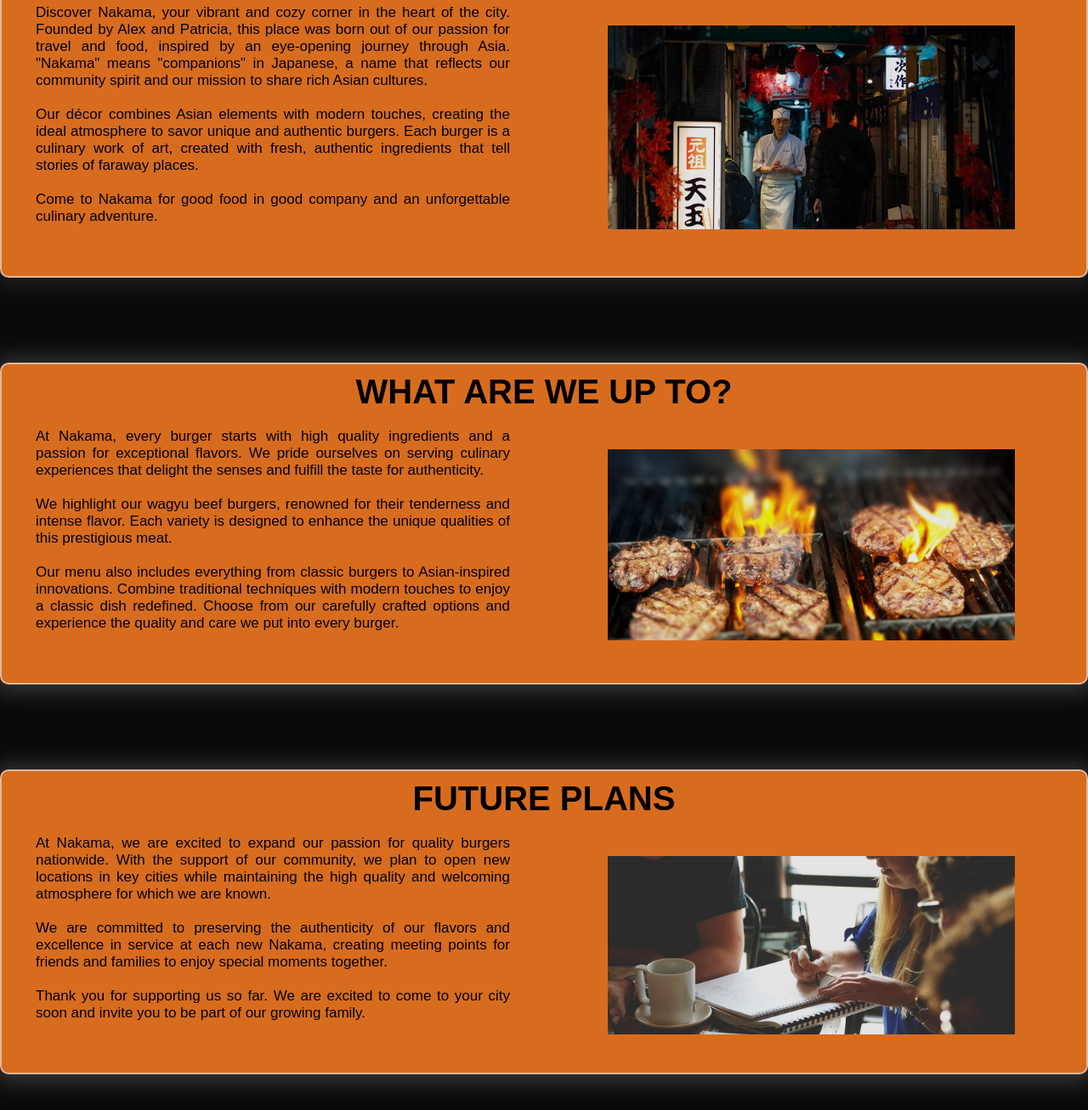
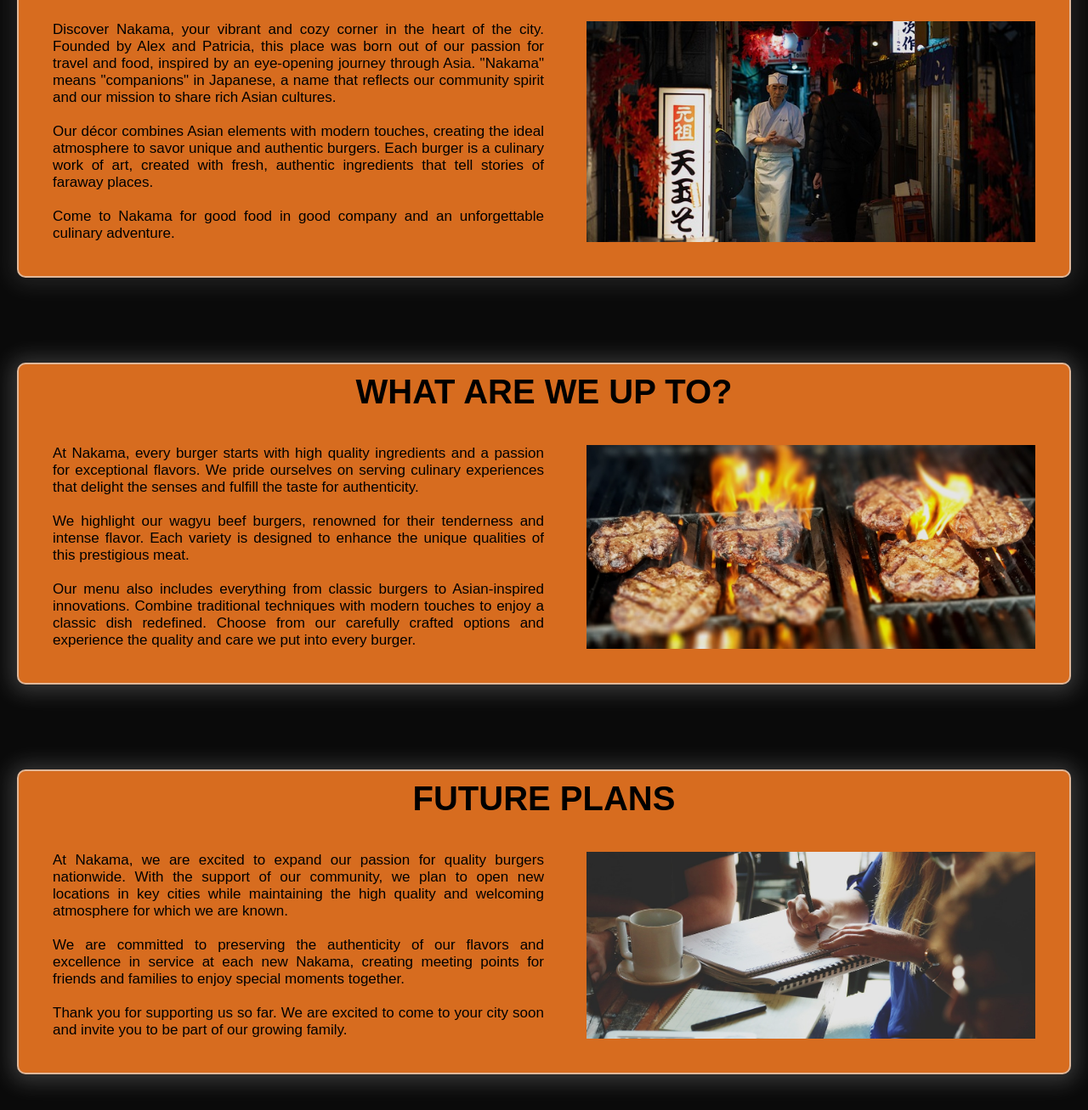
Before and after one commit to pxtricixdev/FrontNakama, a website: page html/nosotros.html in a window 1280 px wide. Shown: the part 292-1599 px from the top of the page at 85% size. Drawn offline with nearby package versions, Linux system fonts and the light colour scheme; a web font is replaced by a local one.

Commit message:
Revision de responsive y mejoras.

```diff
--- a/css/nosotros.css
+++ b/css/nosotros.css
@@ -206,6 +206,77 @@ body {
 }
 
 /*------------------ main -------------------*/
+
+@media only screen and (max-width: 2560px){
+    .texto{
+        text-align: justify;
+        font-family: "Unbounded", sans-serif;
+        max-width: 50%;
+    }
+    .our{
+        display: flex;
+        flex-direction: row;
+        margin: 40px;
+        gap: 50px;
+    }
+    .tokyo {
+        display: flex;
+        align-items: center;
+        background: url(../imgNosotros/Urban.jpg);
+        background-size: cover;
+        background-repeat: no-repeat;
+        background-position: center;
+        width: 100%;
+    }
+    .parrilla {
+        display: flex;
+        align-items: center;
+        background: url(../imgNosotros/parrilla.jpg);
+        background-size: cover;
+        background-repeat: no-repeat;
+        background-position: center;
+        width: 100%;
+    }
+    .plan{
+        display: flex;
+        align-items: center;
+        background: url(../imgNosotros/plan.jpg);
+        background-size: cover;
+        background-repeat: no-repeat;
+        background-position: center;
+        width: 100%;
+    }
+    .container2{
+        margin-left: auto;
+        margin-top: 100px;
+        max-width: 1400px;
+        background-color: #ee7722;
+        opacity: 0.9;
+        z-index: 1;
+        font-size: 17px;
+        margin-top: 100px;
+        color: #000;
+        border-radius: 10px;
+        border: 2px solid #ffffff9d;
+        box-shadow: 0px 2px 24px 8px rgba(255, 255, 255, 0.2);
+    }
+}
+@media only screen and (max-width: 1450px){
+    .container2 {
+        margin-left: 20px;
+    }
+}
+
+@media only screen and (max-width: 1000px){
+    .texto {
+        max-width: 100%;
+    }
+    .tokyo, .parrilla, .plan {
+        display: none;
+    }
+
+}
+
 h2{
     text-align: center;
     font-family: "Darumadrop One", sans-serif;
@@ -213,18 +284,6 @@ h2{
     margin-top: 10px;
 }
 
-.texto{
-    text-align: justify;
-    margin-left: 40px; margin-right: 40px; margin-bottom: 60px;
-    font-family: "Unbounded", sans-serif;
-}
-
-.our{
-    display: grid;
-    grid-template-columns: repeat(2,1fr);
-}
-
-/*primer div*/
 .container1 h2, .container2 h2, .container3 h2 {
     color: var(--black);
     font-size: 40px;
@@ -232,11 +291,14 @@ h2{
 
 .container1, .container2, .container3 {
     transition: 0.2s ease-in-out;
+    margin-right: 20px;
 }
 
+/*----primer card---- */
 .container1{
     margin-top: 100px;
     max-width: 1400px;
+    margin-left: 20px;
     background-color: var(--orange);
     opacity: 0.9;
     z-index: 1;
@@ -247,54 +309,11 @@ h2{
     box-shadow: 0px 2px 24px 8px rgba(255, 255, 255, 0.1);
 }
 
-/*Tokyo*/
-.tokyo {
-    display: flex;
-    align-items: center;
-    background: url(../imgNosotros/Urban.jpg);
-    background-size: cover;
-    background-repeat: no-repeat;
-    width: 75%;
-    height: 75%;
-    margin-left: 75px;
-    margin-top: 25px;
-}
-
-/*segundo div*/
-
-.container2{
-    margin-left: auto;
-    margin-top: 100px;
-    max-width: 1400px;
-    background-color: #ee7722;
-    opacity: 0.9;
-    z-index: 1;
-    font-size: 17px;
-    margin-top: 100px;
-    color: #000;
-    border-radius: 10px;
-    border: 2px solid #ffffff9d;
-    box-shadow: 0px 2px 24px 8px rgba(255, 255, 255, 0.2);
-}
-
-
-.parrilla {
-    display: flex;
-    align-items: center;
-    background: url(../imgNosotros/parrilla.jpg);
-    background-size: cover;
-    background-repeat: no-repeat;
-    width: 75%;
-    height: 75%;
-    margin-left: 75px;
-    margin-top: 25px;
-}
-
-/*tercer div*/
-
+/*----tercer card---- */
 .container3{
     margin-top: 100px;
     margin-bottom: 100px;
+    margin-left: 20px;
     max-width: 1400px;
     background-color: #ee7722;
     opacity: 0.9;
@@ -308,33 +327,6 @@ h2{
     box-shadow: 0px 2px 24px 8px rgba(255, 255, 255, 0.2);
 
 }
-
-.plan{
-    display: flex;
-    align-items: center;
-    background: url(../imgNosotros/plan.jpg);
-    background-size: cover;
-    background-repeat: no-repeat;
-    width: 75%;
-    height: 75%;
-    margin-left: 75px;
-    margin-top: 25px;
-}
-
-
-@media only screen and (max-width: 425px){
-
-    .tokyo, .plan, .parrilla{
-        display: none;
-    }
-
-    .our{
-        display: flex;
-    }
-}
-
-
-
 
 /*------------------ footer -------------------*/
 
```
Also changed, not shown: css/burgerMes.css (+10 -14 lines), html/home.html (+9 -11 lines).
